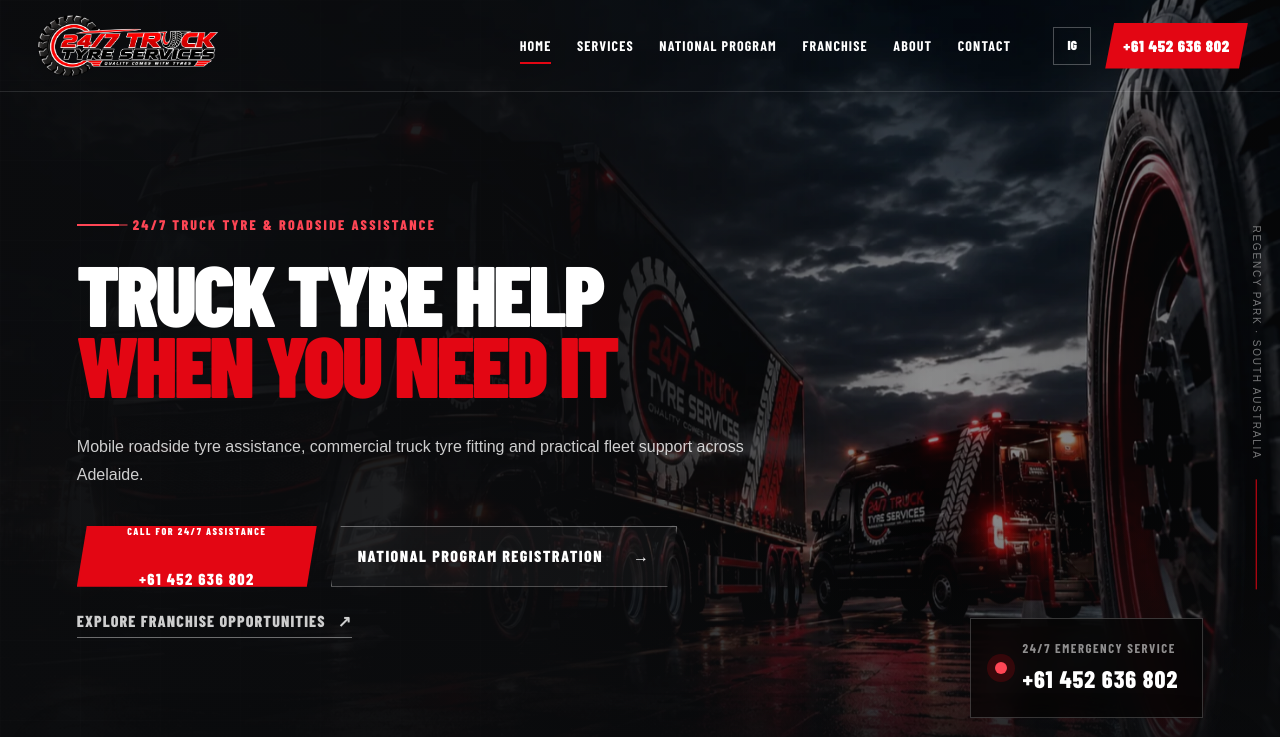
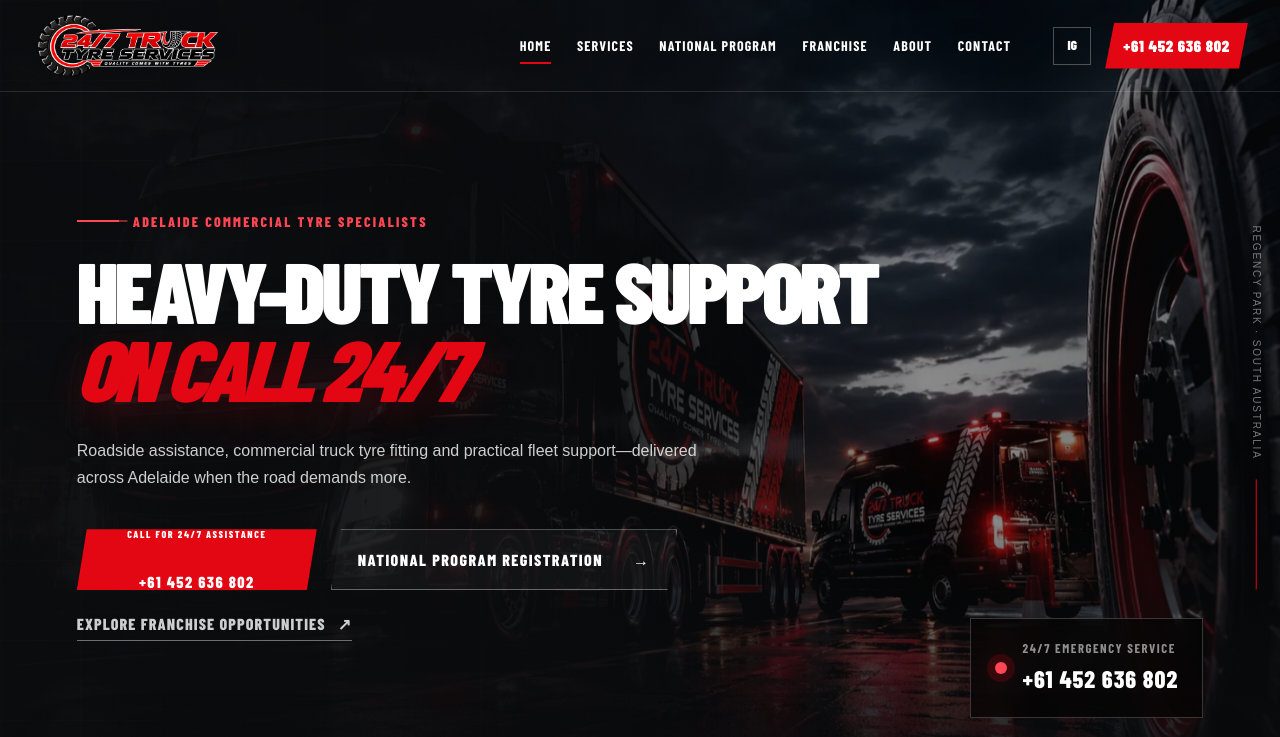
Before and after one commit to abubakerasif202/247truck, a Next.js app: page / in a window 1280 px wide. Shown: the top 737 px of the page. Built offline with nearby package versions, Linux system fonts and the light colour scheme; a web font is replaced by a local one.

Commit message:
Refine premium hero typography and headline

```diff
--- a/app/globals.css
+++ b/app/globals.css
@@ -29,7 +29,7 @@
 
 * { box-sizing: border-box; }
 html { scroll-behavior: smooth; background: var(--black); }
-body { margin: 0; background: var(--off-white); color: var(--charcoal); font-family: var(--font-body), Arial, sans-serif; overflow-x: hidden; text-rendering: optimizeLegibility; }
+body { margin: 0; background: var(--off-white); color: var(--charcoal); font-family: var(--font-body), Arial, sans-serif; overflow-x: hidden; text-rendering: optimizeLegibility; font-feature-settings: "kern" 1, "liga" 1; }
 body.menu-open, body.lightbox-open { overflow: hidden; }
 ::selection { background: var(--red); color: var(--white); }
 a { color: inherit; text-decoration: none; }
@@ -67,11 +67,11 @@
 .hero::before { content: ""; position: absolute; inset: 0; z-index: -1; background: linear-gradient(90deg, rgba(5,5,5,.98) 0%, rgba(5,5,5,.86) 42%, rgba(5,5,5,.28) 72%, rgba(5,5,5,.45) 100%), linear-gradient(0deg, var(--black) 0%, transparent 35%); }
 .hero-image { position: absolute; inset: 0; z-index: -2; background: url('/images/pack-01-hero-roadside.webp') 52% center / cover no-repeat; filter: contrast(1.08) brightness(.76); transform: scale(1.02); animation: hero-settle 8s ease-out both; }
 .hero-grid { position: absolute; inset: 0; z-index: -1; opacity: .12; background-image: linear-gradient(rgba(255,255,255,.08) 1px, transparent 1px), linear-gradient(90deg, rgba(255,255,255,.08) 1px, transparent 1px); background-size: 80px 80px; mask-image: linear-gradient(90deg, #000, transparent 70%); }
-.hero-copy { width: min(1050px, 70vw); margin-left: max(0px, calc((100vw - var(--max)) / 2)); }
+.hero-copy { width: min(1120px, 76vw); margin-left: max(0px, calc((100vw - var(--max)) / 2)); }
 .eyebrow { margin: 0 0 22px; display: flex; align-items: center; gap: 14px; color: var(--crimson); font-family: var(--font-display); font-size: 14px; font-weight: 800; letter-spacing: .16em; text-transform: uppercase; }
 .eyebrow > span { width: 42px; height: 2px; background: currentColor; box-shadow: 9px 0 0 -0.5px currentColor; }
-.hero h1, .inner-hero h1, .page-masthead h1 { margin: 0; font-family: var(--font-display); font-size: clamp(64px, 6.7vw, 112px); font-weight: 900; line-height: .83; letter-spacing: -.035em; text-transform: uppercase; max-width: 1050px; }
-.hero h1 span { display: block; color: var(--red); }
+.hero h1, .inner-hero h1, .page-masthead h1 { margin: 0; font-family: var(--font-display); font-size: clamp(64px, 6.7vw, 112px); font-weight: 900; line-height: .83; letter-spacing: -.045em; text-transform: uppercase; max-width: 1100px; text-wrap: balance; }
+.hero h1 span { display: block; width: fit-content; margin-top: .08em; padding-right: .06em; color: var(--red); font-style: italic; letter-spacing: -.055em; text-shadow: 0 12px 38px rgba(227,6,19,.2); transform: skewX(-2deg); transform-origin: left center; }
 .hero .eyebrow, .why-section .eyebrow, .fleet-copy .eyebrow, .location-copy .eyebrow, .inner-hero .eyebrow, .page-masthead .eyebrow { color: var(--red-on-dark); }
 .hero-intro { max-width: 670px; margin: 34px 0 0; color: rgba(255,255,255,.74); font-size: clamp(16px, 1.25vw, 20px); line-height: 1.7; }
 .hero-buttons { display: flex; flex-wrap: wrap; gap: 14px; margin-top: 38px; }
@@ -104,7 +104,7 @@
 .section { padding: 120px max(5vw, 28px); }
 .section > * { width: min(100%, var(--max)); margin-left: auto; margin-right: auto; }
 .section-heading { max-width: 860px; margin-left: 0; }
-.section-heading h2 { margin: 0; font-family: var(--font-display); font-size: clamp(50px, 6vw, 92px); font-weight: 900; line-height: .92; letter-spacing: -.025em; text-transform: uppercase; }
+.section-heading h2 { margin: 0; font-family: var(--font-display); font-size: clamp(50px, 6vw, 92px); font-weight: 900; line-height: .9; letter-spacing: -.035em; text-transform: uppercase; text-wrap: balance; }
 .section-intro { max-width: 650px; color: #585858; line-height: 1.75; font-size: 17px; margin: 24px 0 0; }
 .section-heading--dark h2 { color: var(--black); }
 .section-heading--dark .section-intro { color: #474747; }
--- a/app/site-components.tsx
+++ b/app/site-components.tsx
@@ -203,9 +203,9 @@
       <div className="hero-image" aria-hidden="true" />
       <div className="hero-grid" aria-hidden="true" />
       <div className="hero-copy">
-        <p className="eyebrow"><span />24/7 truck tyre &amp; roadside assistance</p>
-        <h1 id="hero-title">Truck tyre help <span>when you need it</span></h1>
-        <p className="hero-intro">Mobile roadside tyre assistance, commercial truck tyre fitting and practical fleet support across Adelaide.</p>
+        <p className="eyebrow"><span />Adelaide commercial tyre specialists</p>
+        <h1 id="hero-title">Heavy-duty tyre support <span>on call 24/7</span></h1>
+        <p className="hero-intro">Roadside assistance, commercial truck tyre fitting and practical fleet support—delivered across Adelaide when the road demands more.</p>
         <div className="hero-buttons">
           <a className="button button--red button--phone" href={PHONE_HREF}><small>Call for 24/7 assistance</small>{PHONE_DISPLAY}</a>
           <Link className="button button--ghost" href="/fleet-roadside-assistance">National program registration <span aria-hidden="true">→</span></Link>
```
